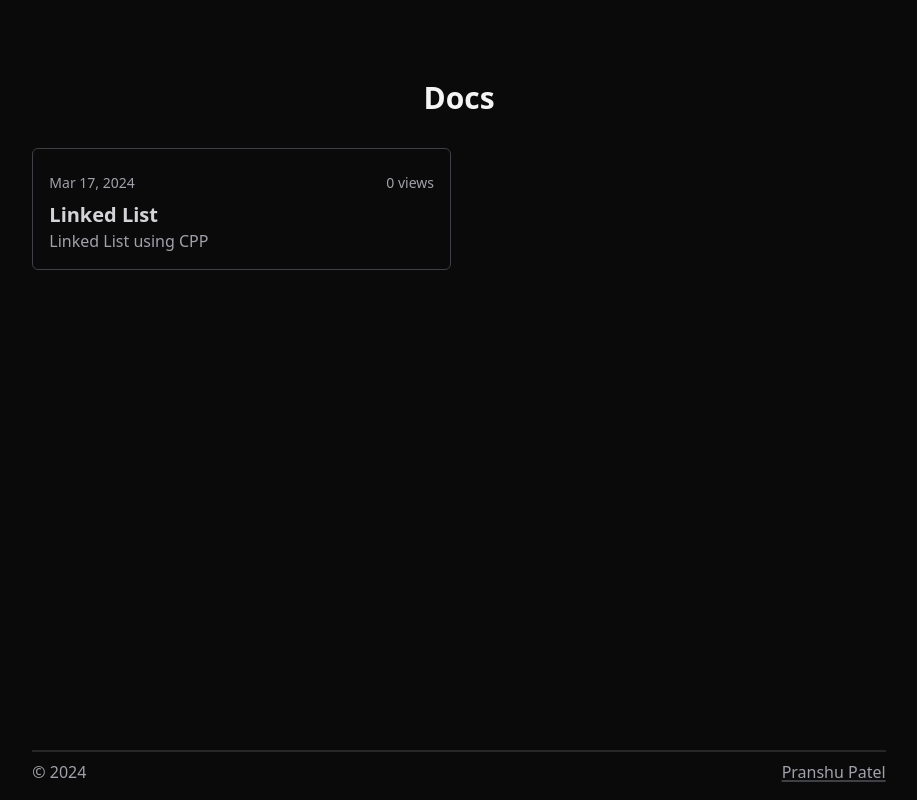
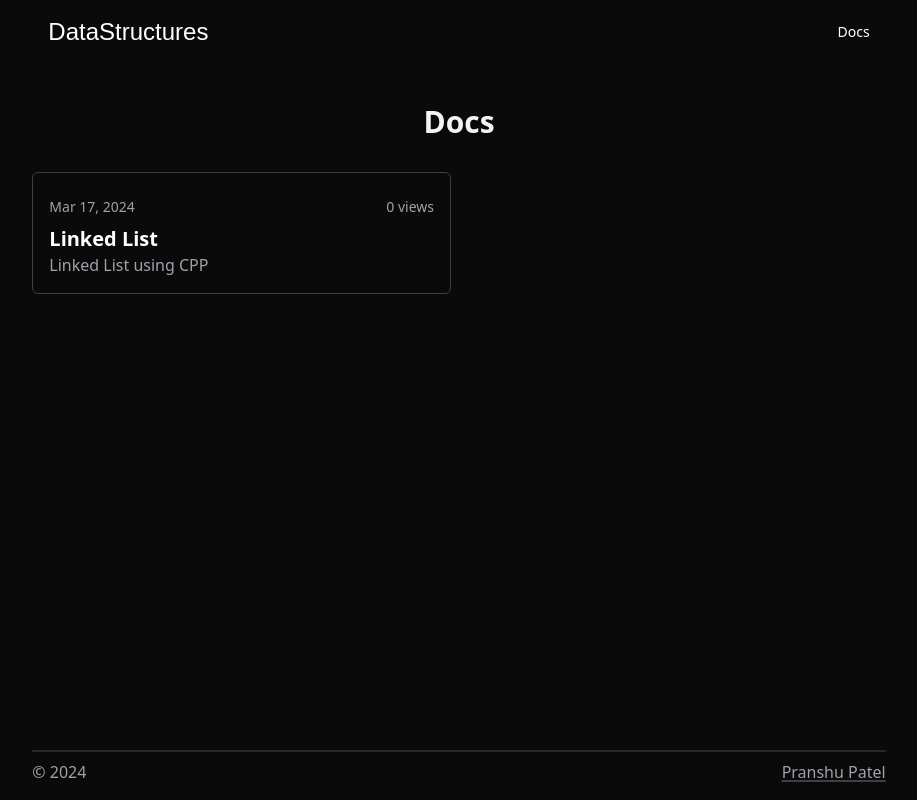
Before and after one commit to pranshu05/CPPVault, a Next.js app: page /docs in a window 1280 px wide. Shown: the whole page, without its empty margins (181-1098 px from the left). Built offline with nearby package versions, Linux system fonts and the light colour scheme; no server answers; the database is empty; a web font is replaced by a local one.

Commit message:
Refactor code and update styling

```diff
--- a/src/components/(docs)/DocsItem.tsx
+++ b/src/components/(docs)/DocsItem.tsx
@@ -1,6 +1,4 @@
-/* eslint-disable @next/next/no-img-element */
 import Link from 'next/link';
-import { useState } from 'react';
 
 interface DocsItemProps {
     slug: string;
--- /dev/null
+++ b/src/components/(layout)/NavBar.tsx
@@ -0,0 +1,44 @@
+import { useState } from "react";
+import { usePathname } from "next/navigation";
+import { Tektur as Font } from "next/font/google";
+import Link from "next/link";
+
+const font = Font({ subsets: ["latin"], weight: "400" });
+
+const NavBar: React.FC = () => {
+    const [isMenuOpen, setIsMenuOpen] = useState(false);
+    const pathname = usePathname();
+    const activeColor = "#D791FF";
+
+    const toggleMenu = () => {
+        setIsMenuOpen(!isMenuOpen);
+    };
+
+    return (
+        <nav className="w-11/12 md:w-4/5 lg:w-3/4 xl:w-2/3 2xl:w-1/2 mx-auto bg-transparent mb-10">
+            <div className="flex flex-wrap justify-between items-center mx-auto max-w-screen-xl p-4 transition-all duration-300">
+                <Link href="/" className="flex gap-2 items-center rtl:space-x-reverse">
+                    <span className={`${font.className} self-center text-2xl font-semibold whitespace-nowrap text-white`}> DataStructures</span>
+                </Link>
+                <div className={"flex flex-col rtl:space-x-reverse"}>
+                    <button className="text-white focus:outline-none lg:hidden" onClick={toggleMenu}>
+                        <svg className="w-6 h-6" fill="none" stroke="currentColor" viewBox="0 0 24 24" xmlns="http://www.w3.org/2000/svg">
+                            {isMenuOpen ? (
+                                <path strokeLinecap="round" strokeLinejoin="round" strokeWidth={2} d="M6 18L18 6M6 6l12 12" />
+                            ) : (
+                                <path strokeLinecap="round" strokeLinejoin="round" strokeWidth={2} d="M4 6h16M4 12h16M4 18h16" />
+                            )}
+                        </svg>
+                    </button>
+                    <div className={`${isMenuOpen ? "flex absolute right-5 top-16 py-3 z-50 bg-transparent border border-gray-500 rounded-md  min-w-[200px] items-center text-white" : "hidden"} flex-col lg:flex lg:flex-row lg:items-center lg:w-auto lg:space-x-6 rtl:space-x-reverse`}>
+                        <>
+                            <Link href="/docs" style={{ color: pathname === "/about" ? `${activeColor}` : "", fontWeight: pathname === "/about" ? "bold" : "", }} onClick={() => setIsMenuOpen} className="text-sm text-white w-full h-full hover:bg-[#0002] lg:hover:text-blue-400 transition-all max-lg:px-5 max-lg:py-2 lg:mt-0"> Docs</Link>
+                        </>
+                    </div>
+                </div>
+            </div>
+        </nav >
+    );
+};
+
+export default NavBar;
--- a/src/pages/_app.tsx
+++ b/src/pages/_app.tsx
@@ -1,10 +1,12 @@
 import "@/styles/globals.css";
 import type { AppProps } from "next/app";
+import NavBar from "@/components/(layout)/NavBar";
 import Footer from "@/components/(layout)/Footer";
 
 export default function App({ Component, pageProps }: AppProps) {
     return (
-        <div className="min-h-dvh w-dvw p-0 m-0 bg-neutral-950 text-zinc-300 flex flex-col">
+        <div className="min-h-dvh w-dvw p-0 m-0 bg-neutral-950 text-white flex flex-col">
+            <NavBar />
             <div className="flex-1">
                 <Component {...pageProps} />
             </div>
--- a/src/pages/docs/index.tsx
+++ b/src/pages/docs/index.tsx
@@ -38,7 +38,7 @@ const Blog: React.FC<{ docs: Docs[] }> = ({ docs }) => {
     }, [docs]);
 
     return (
-        <div className='w-11/12 md:w-4/5 lg:w-3/4 xl:w-2/3 2xl:w-1/2 mx-auto pt-20'>
+        <div className='w-11/12 md:w-4/5 lg:w-3/4 xl:w-2/3 2xl:w-1/2 mx-auto'>
             <DocsPageHeader />
             {Object.entries(docsByYear).map(([year, yeardocs]) => (
                 <div key={year}>
```
